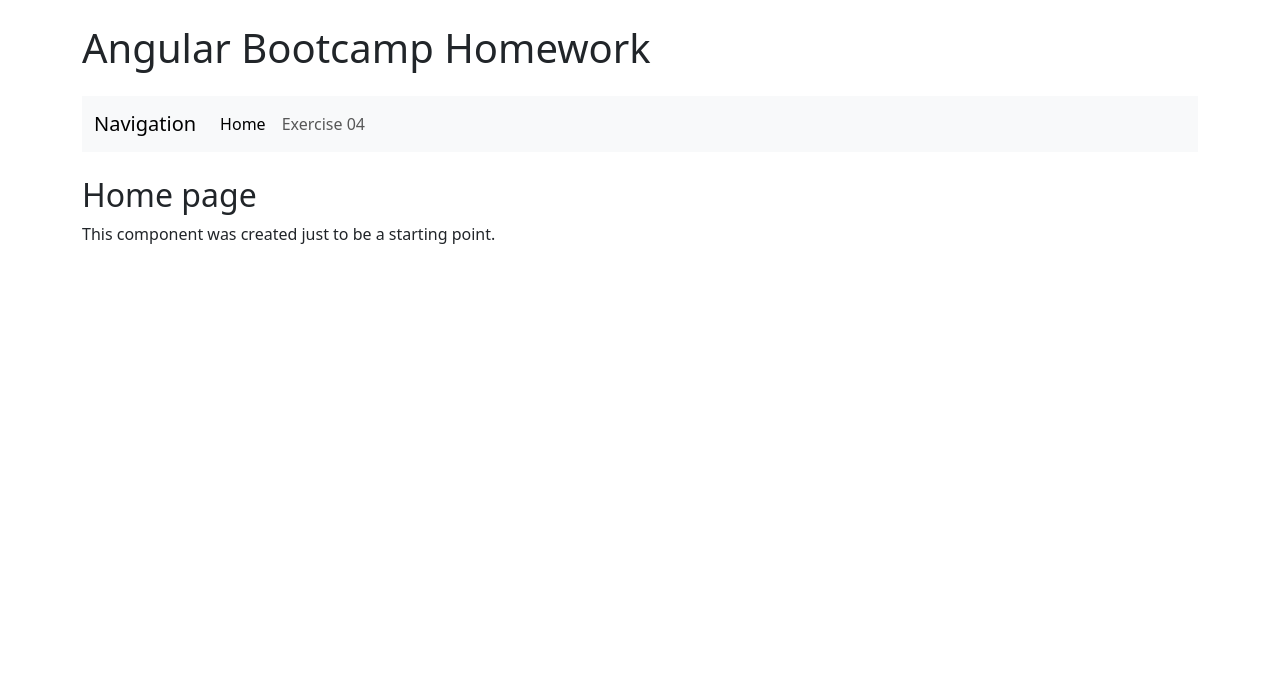
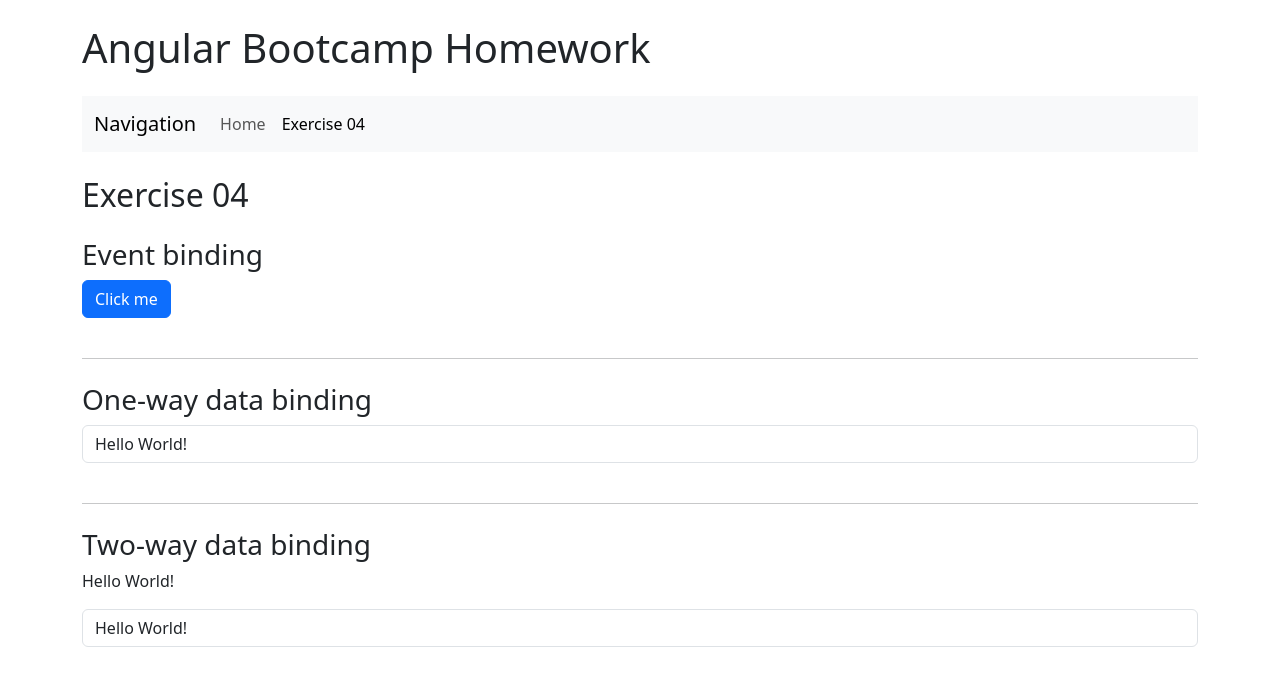
Before and after one commit to jorgeramos2068/angular-bootcamp-homework, an Angular app: page /data-binding in a window 1280 px wide. Before the commit this address led to /. Shown: the top 686 px of the page. Built offline with nearby package versions, Linux system fonts and the light colour scheme.

Commit message:
fix: Solve feedback comments

```diff
--- a/src/app/app-routing.module.ts
+++ b/src/app/app-routing.module.ts
@@ -2,7 +2,7 @@
 import { RouterModule, Routes } from '@angular/router';
 
 import { HomepageComponent } from './components/homepage/homepage.component';
-import { Exercise04Component } from './components/exercise-04/exercise-04.component';
+import { DataBindingComponent } from './components/data-binding/data-binding.component';
 
 const routes: Routes = [
   {
@@ -11,8 +11,8 @@
     pathMatch: 'full',
   },
   {
-    path: 'exercise-04',
-    component: Exercise04Component,
+    path: 'data-binding',
+    component: DataBindingComponent,
     pathMatch: 'full',
   },
   {
--- a/src/app/app.module.ts
+++ b/src/app/app.module.ts
@@ -5,7 +5,7 @@
 import { AppComponent } from './app.component';
 import { HomepageComponent } from './components/homepage/homepage.component';
 import { NavbarComponent } from './components/navbar/navbar.component';
-import { Exercise04Component } from './components/exercise-04/exercise-04.component';
+import { DataBindingComponent } from './components/data-binding/data-binding.component';
 import { FormsModule } from '@angular/forms';
 
 @NgModule({
@@ -13,7 +13,7 @@
     AppComponent,
     HomepageComponent,
     NavbarComponent,
-    Exercise04Component,
+    DataBindingComponent,
   ],
   imports: [BrowserModule, FormsModule, AppRoutingModule],
   providers: [],
--- a/src/app/components/exercise-04/exercise-04.component.ts
+++ b/src/app/components/data-binding/data-binding.component.ts
@@ -1,10 +1,10 @@
 import { Component } from '@angular/core';
 
 @Component({
-  selector: 'app-exercise-04',
-  templateUrl: './exercise-04.component.html',
+  selector: 'app-data-binding',
+  templateUrl: './data-binding.component.html',
 })
-export class Exercise04Component {
+export class DataBindingComponent {
   protected text1: string = 'Hello World!';
   protected text2: string = 'Hello World!';
 
--- a/src/app/components/navbar/navbar.component.html
+++ b/src/app/components/navbar/navbar.component.html
@@ -27,7 +27,7 @@
         <li class="nav-item">
           <a
             class="nav-link"
-            routerLink="/exercise-04"
+            routerLink="/data-binding"
             routerLinkActive="active"
             [routerLinkActiveOptions]="{ exact: true }"
           >
```
Also changed, not shown: src/app/components/data-binding/data-binding.component.html (renamed from src/app/components/exercise-04/exercise-04.component.html).
